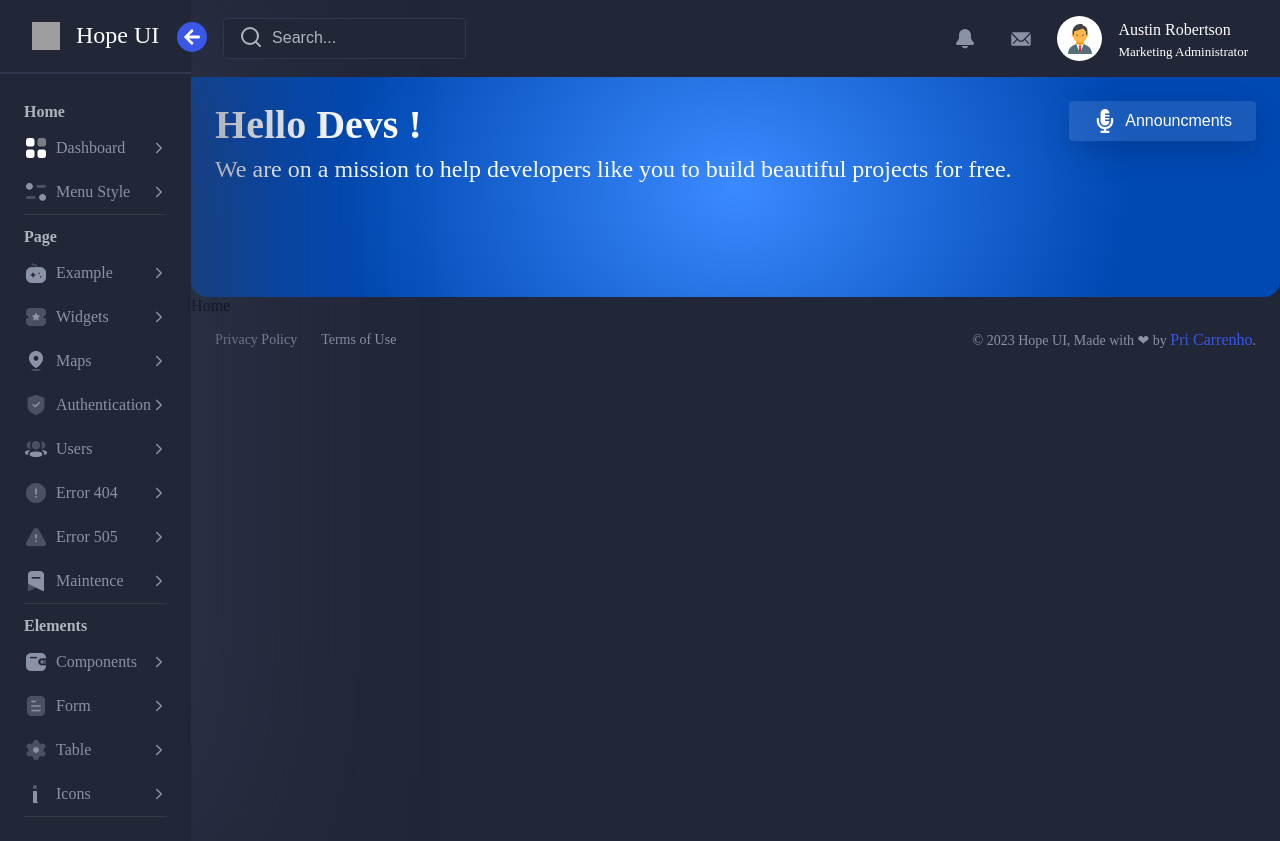
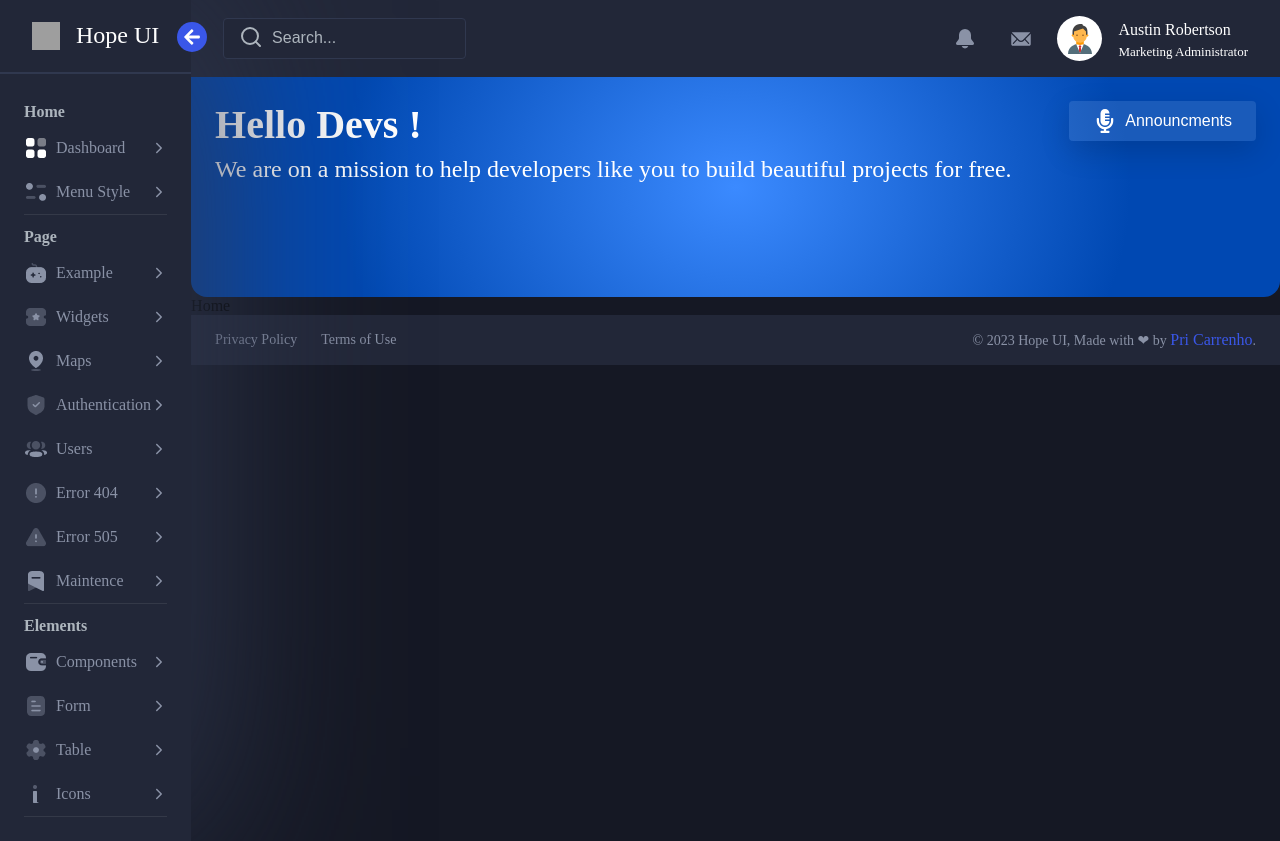
Before and after one commit to pricarrenho/project-hope, a React (Vite) app: page / in a window 1280 px wide. Built offline with nearby package versions, Linux system fonts and the light colour scheme; grey boxes are pictures that could not be loaded.

Commit message:
style: add color

```diff
--- a/src/styles/theme.ts
+++ b/src/styles/theme.ts
@@ -14,11 +14,13 @@ const colors = {
     200: "#1AA053",
   },
   neutral: {
+    50: "#D3D3D3",
     100: "#ADB5BD",
     200: "#8A92A6",
     250: "#343948",
     300: "#30384F",
     400: "#222738",
+    500: "#151824",
   },
 };
 
@@ -36,7 +38,7 @@ const font = {
 export const themeDefault = {
   colors: {
     ...colors,
-    background: colors.neutral[400],
+    background: colors.neutral[500],
   },
   font,
 };
```
